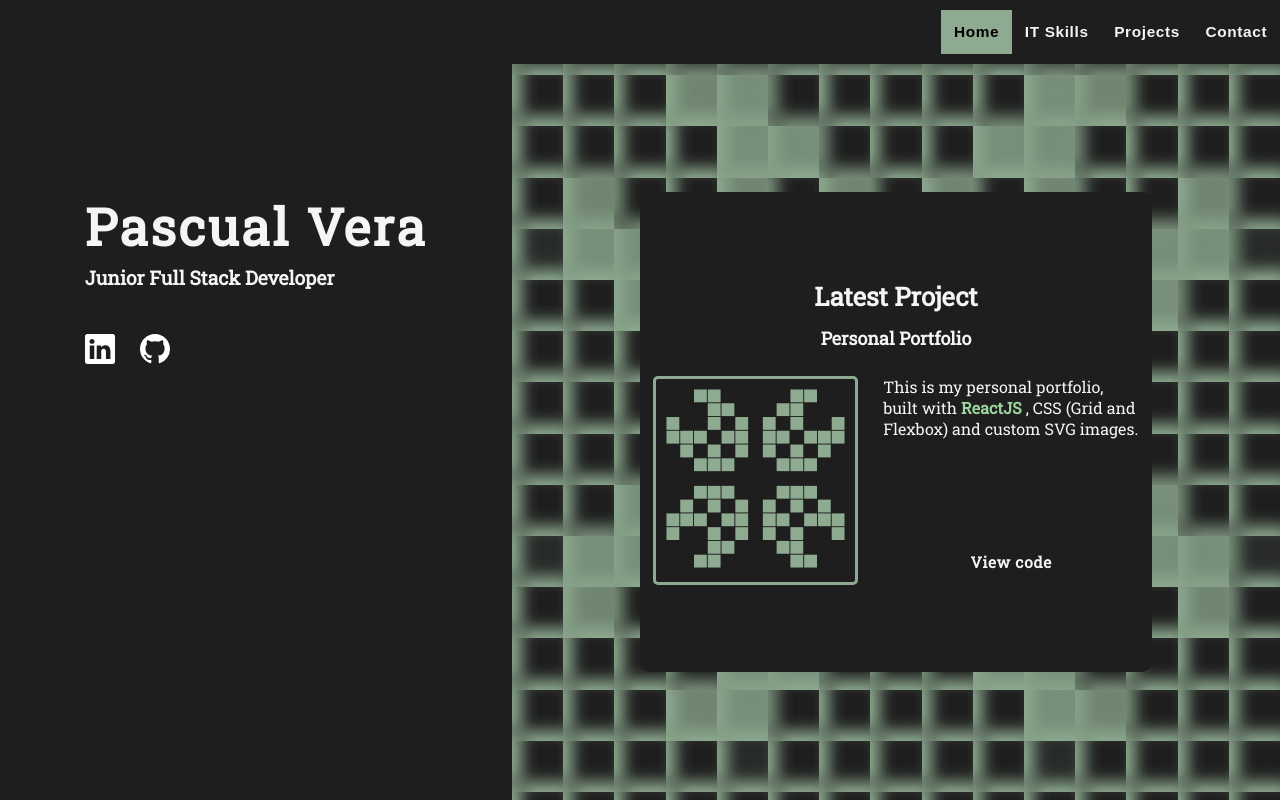
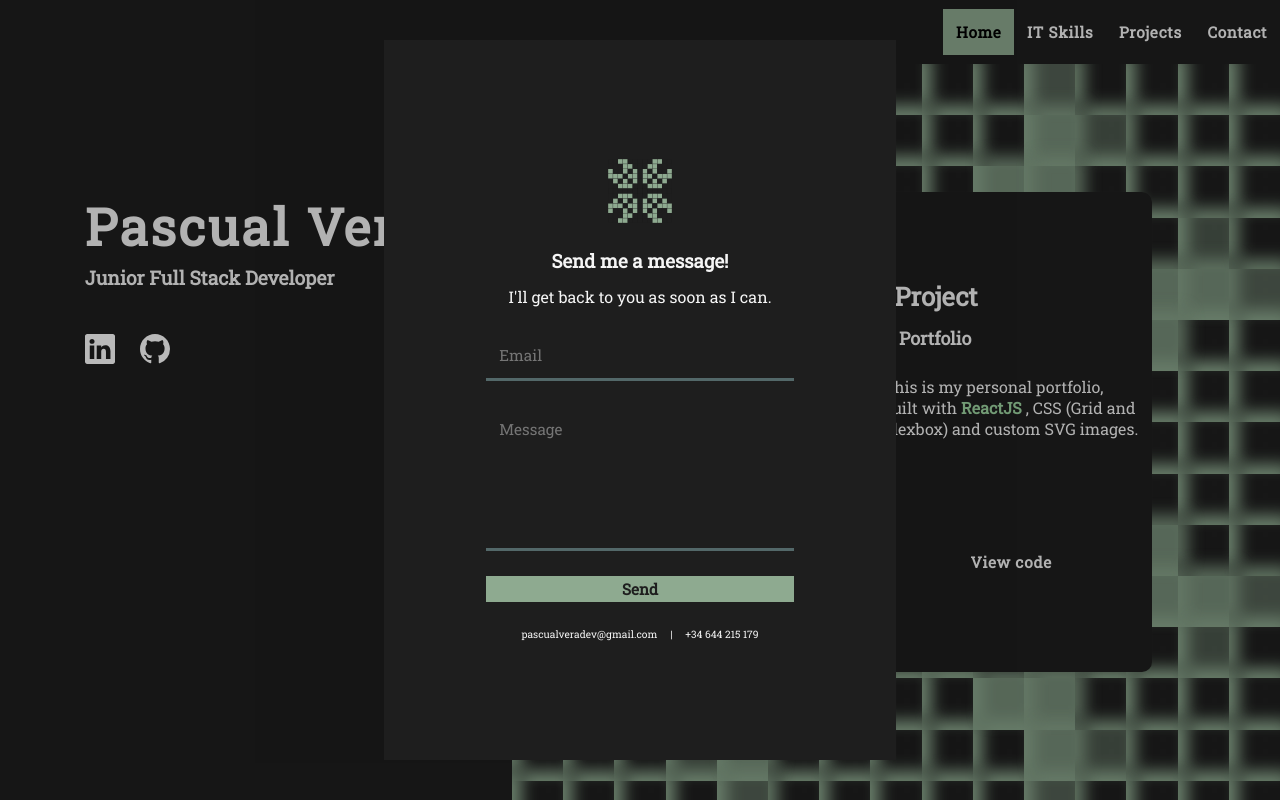
Before and after one commit to PascualVera/portfolio, a React (Create React App) app: page / in a window 1280 px wide. Both pictures are taken after a click on the button "Contact". Shown: the top 800 px of the page. Built offline with nearby package versions, Linux system fonts and the light colour scheme.

Commit message:
issues fixed

```diff
--- a/package.json
+++ b/package.json
@@ -3,6 +3,7 @@
   "version": "0.1.0",
   "private": true,
   "dependencies": {
+    "@emailjs/browser": "^3.7.0",
     "@testing-library/jest-dom": "^5.16.5",
     "@testing-library/react": "^13.3.0",
     "@testing-library/user-event": "^13.5.0",
--- a/src/App.css
+++ b/src/App.css
@@ -17,10 +17,24 @@ svg {
 	box-sizing: border-box;
 	padding: 0;
 	margin: 0;
+	font-family: var(--primary-font);
 }
 .App {
 	display: flex;
 	flex-direction: column;
+}
+.contact_wrapper {
+	position: fixed;
+	width: 100%;
+	height: 100%;
+	background-color: rgba(0, 0, 0, 0.274);
+	z-index: 2;
+	display: flex;
+	justify-content: center;
+	align-items: center;
+}
+.contact_wrapper_disabled {
+	display: none;
 }
 ::-webkit-scrollbar {
 	width: 15px;
--- a/src/App.jsx
+++ b/src/App.jsx
@@ -4,16 +4,23 @@ import Projects from "./components/Projects/Projects";
 import Skills from "./components/Skills/Skills";
 import "./components/Navbar/Navbar.css";
 import { useRef, useEffect, useState } from "react";
+import Contact from "./components/Contact/Contact";
 
 function App() {
 	const skills = useRef();
 	const header = useRef();
 	const projects = useRef();
+	const contact = useRef();
+	const [contactFormActive, setContactFormActive] = useState(false);
 	const handleScroll = ref => {
 		ref.current.scrollIntoView({ behavior: "smooth", block: "end" });
 	};
 	const [scrollY, setScrollY] = useState(0);
-
+	function formToggle(e) {
+		if (e.target.className === "contact_wrapper") {
+			setContactFormActive(!contactFormActive);
+		}
+	}
 	function logit() {
 		setScrollY((window.pageYOffset * 1080) / window.innerHeight);
 	}
@@ -22,13 +29,21 @@ function App() {
 			window.addEventListener("scroll", logit);
 		}
 		watchScroll();
-		console.log(scrollY);
 		return () => {
 			window.removeEventListener("scroll", logit);
 		};
 	});
 	return (
-		<div className="App">
+		<div ref={contact} onClick={formToggle} className="App">
+			<div
+				className={
+					contactFormActive ? "contact_wrapper" : "contact_wrapper_disabled"
+				}
+			>
+				<div>
+					<Contact />
+				</div>
+			</div>
 			<nav className="navbar">
 				<div className="links_wrapper">
 					<button
@@ -55,7 +70,14 @@ function App() {
 					>
 						Projects
 					</button>
-					<button className="link">Contact</button>
+					<button
+						onClick={() => {
+							setContactFormActive(!contactFormActive);
+						}}
+						className="link"
+					>
+						Contact
+					</button>
 				</div>
 			</nav>
 			<div ref={header}>
--- /dev/null
+++ b/src/components/Contact/Contact.css
@@ -0,0 +1,83 @@
+.form_wrapper {
+	width: max-content;
+	height: max-content;
+	position: relative;
+}
+.contact_img {
+	width: 5vw;
+}
+.contact_title {
+	display: flex;
+	flex-direction: column;
+	align-items: center;
+	gap: 1vw;
+}
+.contact_form {
+	width: 40vw;
+	height: 90vh;
+	background-color: var(--darkgreen);
+	display: flex;
+	justify-content: center;
+	align-items: center;
+	flex-direction: column;
+	color: whitesmoke;
+	gap: 2vw;
+}
+.contact_form input {
+	width: 24vw;
+	height: max-content;
+	font-size: 1.2vw;
+	padding: 1vw;
+	color: whitesmoke;
+	border: none;
+	outline: none;
+	background-color: var(--darkgreen);
+	border-bottom: 0.4vh solid var(--greygreen);
+}
+.contact_form input:focus {
+	border-bottom: 0.4vh solid var(--highlightgreen);
+}
+.text_box {
+	padding: 1vw;
+	font-size: 1.2vw;
+	width: 24vw;
+	height: 20%;
+	resize: none;
+	outline: none;
+	color: whitesmoke;
+	border: none;
+	outline: none;
+	background-color: var(--darkgreen);
+	border-bottom: 0.4vh solid var(--greygreen);
+}
+.text_box:focus {
+	border-bottom: 0.4vh solid var(--highlightgreen);
+}
+.btn-send {
+	width: 24vw;
+	height: 2vw;
+	color: var(--darkgreen);
+	font-weight: bold;
+	background-color: var(--highlightgreen);
+	font-size: 1.2vw;
+	border: none;
+	cursor: pointer;
+}
+.btn-send:hover {
+	filter: brightness(1.2);
+}
+.btn-send:active {
+	filter: brightness(1.3);
+}
+.contact_data {
+	display: flex;
+	justify-content: center;
+	gap: 1vw;
+	color: whitesmoke;
+	font-size: 0.8vw;
+	width: 24vw;
+}
+.contact_data a {
+	text-decoration: none;
+	color: whitesmoke;
+}
--- /dev/null
+++ b/src/components/Contact/Contact.jsx
@@ -0,0 +1,58 @@
+import "./Contact.css";
+import emailjs from "@emailjs/browser";
+import pulsar from "../../assets/4demons.svg";
+export default function Contact() {
+	const sendEmail = e => {
+		e.preventDefault();
+		emailjs
+			.sendForm("service_290drti", "template", e.target, "50UqDofqrw7824Ax4")
+			.then(
+				result => {
+					console.log(result.text);
+				},
+				error => {
+					console.log(error.text);
+				}
+			);
+	};
+
+	return (
+		<div className="contact">
+			<div className="form_wrapper">
+				<form
+					className="contact_form"
+					action="email"
+					onSubmit={sendEmail}
+					required
+				>
+					<img className="contact_img" src={pulsar} alt="" srcset="" />
+					<div className="contact_title">
+						<h3>Send me a message!</h3>
+						<p>I'll get back to you as soon as I can.</p>
+					</div>
+					<input
+						type="text"
+						name="email"
+						placeholder="Email"
+						autocomplete="off"
+						required
+					/>
+					<textarea
+						className="text_box"
+						name="message"
+						placeholder="Message"
+					></textarea>
+					<button className="btn-send" type="submit">
+						Send
+					</button>
+					<div className="contact_data">
+						<a href="mailto:pascualveradev@gmail.com">
+							pascualveradev@gmail.com
+						</a>
+						|<p>+34 644 215 179</p>
+					</div>
+				</form>
+			</div>
+		</div>
+	);
+}
--- a/src/components/Conway/Conway.css
+++ b/src/components/Conway/Conway.css
@@ -7,7 +7,6 @@
 	grid-template-rows: repeat(25, 1fr);
 	z-index: -1;
 	position: absolute;
-	top: -40px;
 }
 .alive {
 	width: 100%;
--- a/src/components/Projects/Projects.css
+++ b/src/components/Projects/Projects.css
@@ -63,6 +63,7 @@
 	background-color: black;
 	text-align: center;
 	padding: 0.5vw;
+	font-size: 1.3vw;
 }
 .project_description_wrapper a:hover {
 	color: var(--highlightgreen);
--- a/src/components/Projects/Projects.jsx
+++ b/src/components/Projects/Projects.jsx
@@ -8,31 +8,31 @@ export default function Projects() {
 	const mainProjects = [
 		{
 			name: "Dungeons and Coders",
-			url: "Rol game platform made in Angular",
+			url: "https://github.com/PascualVera/dungeonsAndCoders",
 			img: dungeon,
 			description: "Rol game platform made in Angular and MySQL",
 		},
 		{
 			name: "Alejandria",
-			url: "",
+			url: "https://github.com/PascualVera/angular",
 			img: books,
 			description: "E-Commerce built with Angular and MySQL",
 		},
 		{
 			name: "Movies Database",
-			url: "diceselo",
+			url: "https://github.com/PascualVera/mongo/tree/main/imdbMongo",
 			img: movies,
 			description: "Movie Database built with JS, HTML, CSS and MongoDB",
 		},
 		{
 			name: "PS5 scrapper",
-			url: "diceselo",
+			url: "https://github.com/PascualVera/ps5scrapper",
 			img: ps5,
 			description: "Node scrap app for finding avaiable PS5",
 		},
 		{
 			name: "Portfolio",
-			url: "diceselo",
+			url: "https://github.com/PascualVera/portfolio",
 			img: portfolio,
 			description: "Personal portfolio built with ReactJS",
 		},
@@ -45,7 +45,7 @@ export default function Projects() {
 			<div className="projects_wrapper">
 				{mainProjects.map(({ name, url, img, description }) => {
 					return (
-						<a href={url} className="project_item">
+						<a href={url} target="_blank" className="project_item">
 							<figure className="project_image_wrapper">
 								<img src={img} alt={name} />
 							</figure>
```
Also changed, not shown: 2 other files (tests, documents, lock files or other folders).
